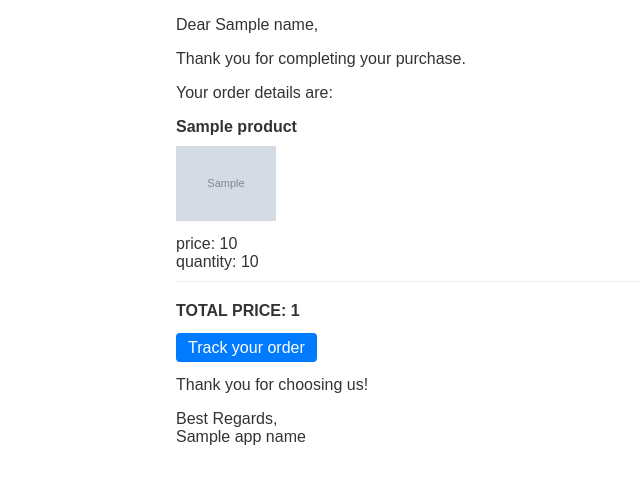
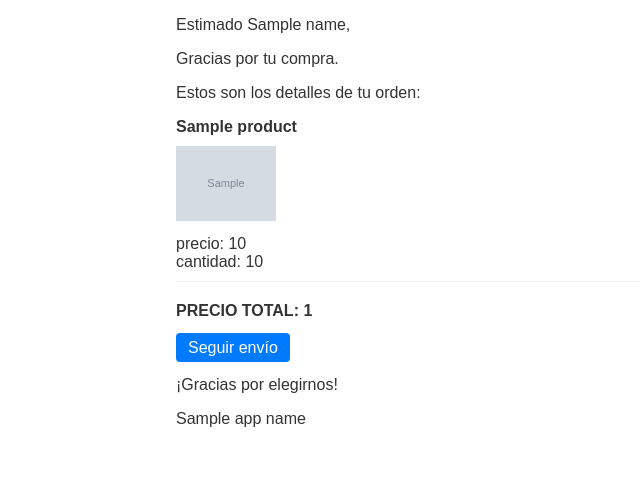
Before and after one commit to andresbonelli/TiendaOnline-backend, a Python web app: template templates/order-completion.html in a window 1280 px wide. Shown: the top 484 px of the page, without its empty margins (164-804 px from the left). Run offline with Jinja, Linux system fonts and the light colour scheme; the template is opened without the code that fills it: most values are stand-ins (such as "Sample title", 1, 10 or a date in 2020); grey boxes marked "Sample" are stand-in pictures.

Commit message:
Refactor HTML templates to spanish

```diff
--- a/api/routes/auth.py
+++ b/api/routes/auth.py
@@ -43,7 +43,7 @@ async def register(
             status_code=status.HTTP_500_INTERNAL_SERVER_ERROR,
             detail="Un error inesperado ha ocurrido al crear tu cuenta. Lo sentimos."
         )
-    return {"message": "¡Cuenta creada!",
+    return {"message": "¡Cuenta creada! Revisá tu Email (también Spam). Un link de activación estará llegando en unos minutos.",
             "inserted_id": f"{result.inserted_id}"}
 
 @auth_router.post("/verify", status_code=status.HTTP_200_OK)
@@ -148,7 +148,7 @@ async def user_forgot_password(
             detail="El usuario no existe o fue desactivado"
             )
     await send_reset_password_email(user_from_db, background_tasks=background_tasks)
-    return JSONResponse({"message": f"An email with password reset link has been sent to {email}"})
+    return JSONResponse({"message": f"revisá tu Email {email} (también Spam). Un link de restablecimiento estará llegando en unos minutos."})
 
 @auth_router.put("/reset-password", status_code=status.HTTP_200_OK)
 async def user_reset_password(
--- a/templates/order-completion.html
+++ b/templates/order-completion.html
@@ -1,6 +1,6 @@
 <!DOCTYPE html>
 <head>
-    <title>Order completed</title>
+    <title>Orden Confirmada</title>
     <style>
         body {
             font-family: Arial, sans-serif;
@@ -44,23 +44,23 @@
 </head>
 <body>
     <div class="email-container">
-        <p>Dear {{ name }},</p>
-        <p>Thank you for completing your purchase.</p>
-        <p>Your order details are:</p>
+        <p>Estimado {{ name }},</p>
+        <p>Gracias por tu compra.</p>
+        <p>Estos son los detalles de tu orden:</p>
         <ul>
             {% for product in products %}
             <li><strong>{{ product.name }}</strong>
                 <br><img src="{{ product.image }}" alt="{{ product.name }}" class="product-img"/>
-                <br>price: {{ product.price }}
-                <br>quantity: {{ product.quantity }}</li>
+                <br>precio: {{ product.price }}
+                <br>cantidad: {{ product.quantity }}</li>
             {% endfor %}
         </ul>
-        <p><strong>TOTAL PRICE: {{ order.total_price }}</strong></p>
+        <p><strong>PRECIO TOTAL: {{ order.total_price }}</strong></p>
         <p>
-            <a href="{{ tracking_url }}" target="_blank" class="button">Track your order</a>
+            <a href="{{ tracking_url }}" target="_blank" class="button">Seguir envío</a>
         </p>
-        <p>Thank you for choosing us!</p>
-        <p>Best Regards,<br>{{ app_name }}</p>
+        <p>¡Gracias por elegirnos!</p>
+        <p>{{ app_name }}</p>
     </div>
 </body>
 </html>
```
Also changed, not shown: templates/account-verification.html (+8 -8 lines), templates/password-reset.html (+7 -7 lines).
